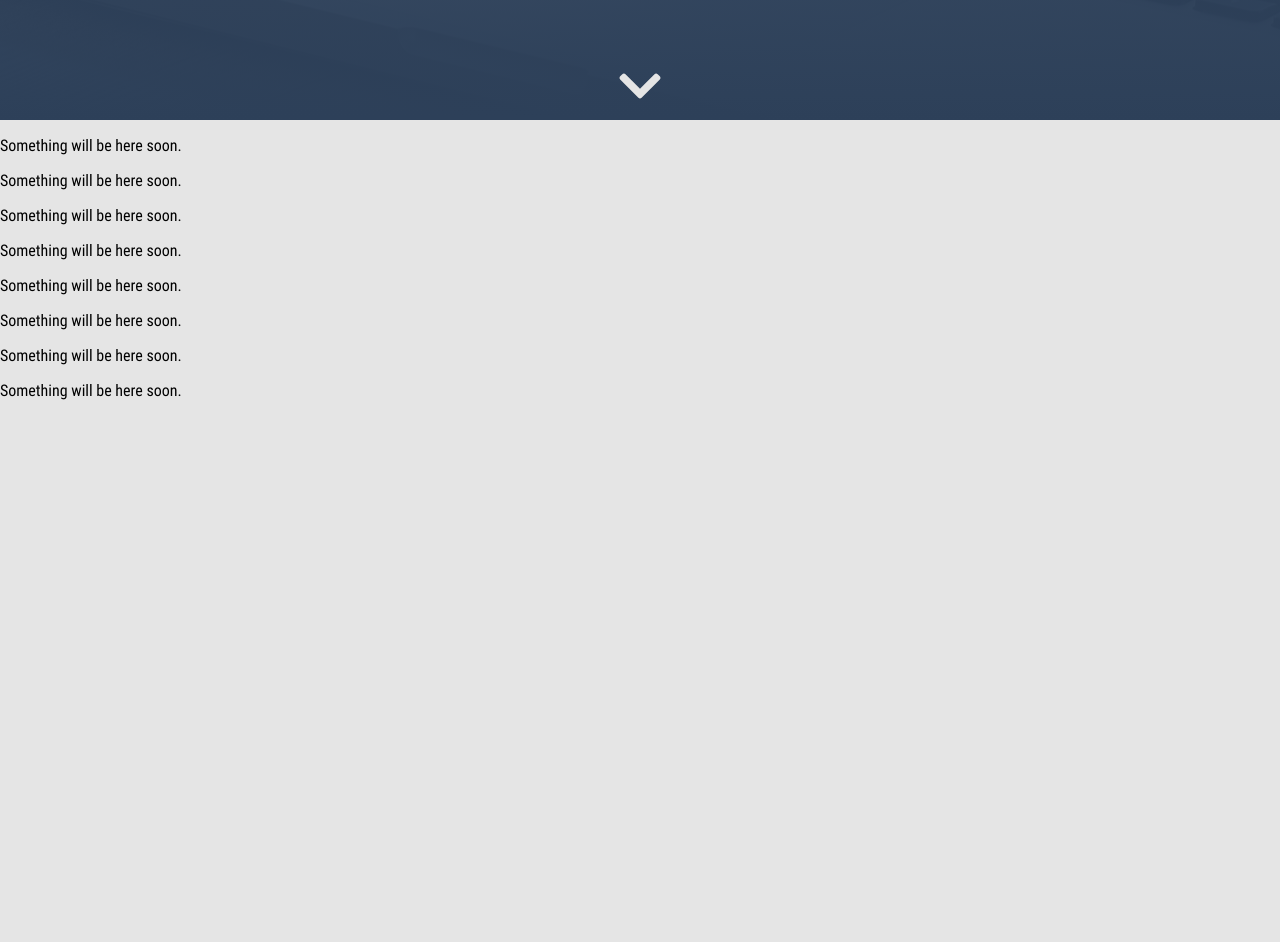
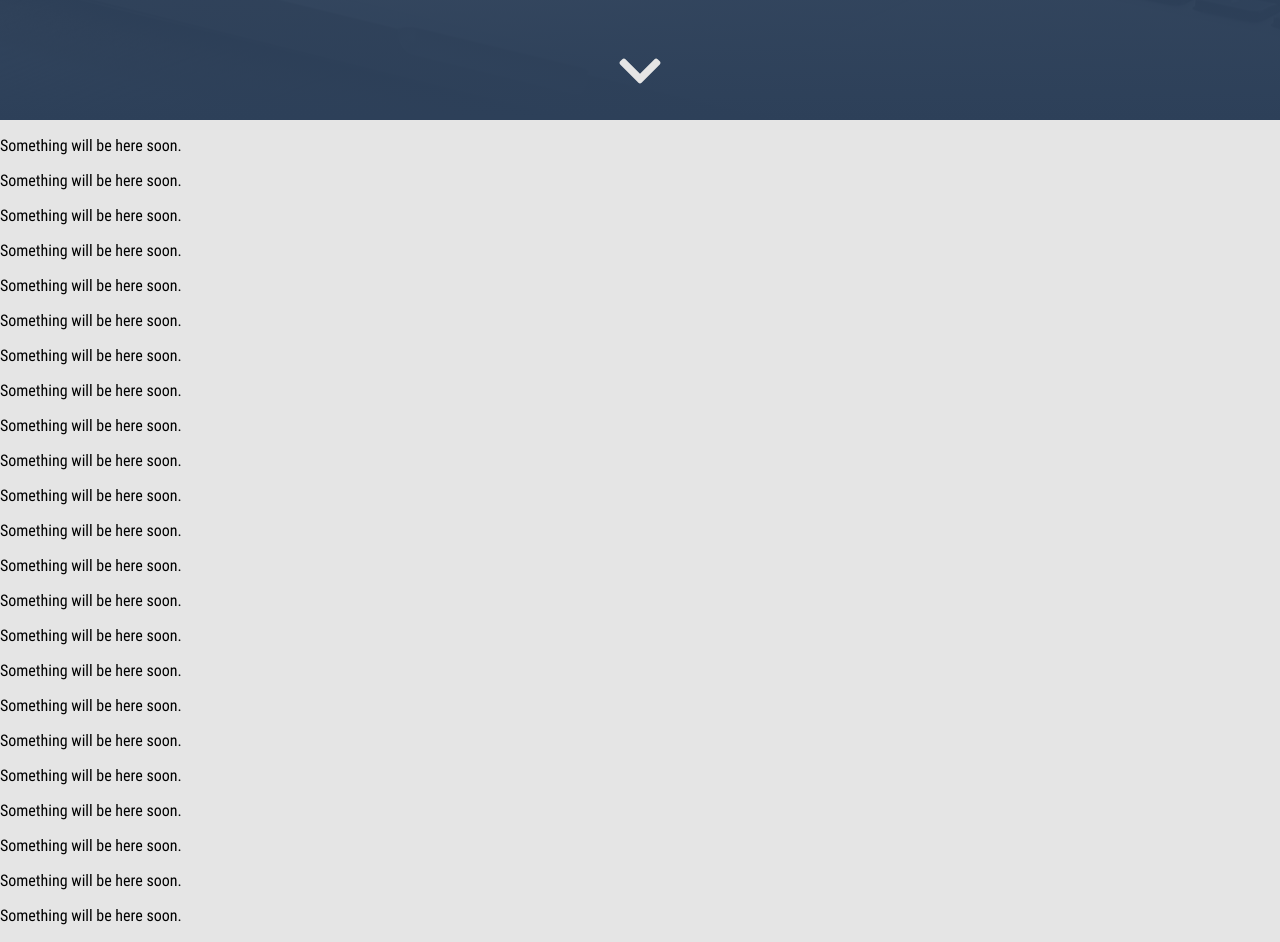
Before and after one commit to Ard2148810/portfolio, a React (Create React App) app: page / in a window 1280 px wide. Shown: the part 680-1622 px from the top of the page. Before the commit the page ends 1096 px from the top, so only its background shows below. Built offline with nearby package versions, Linux system fonts and the light colour scheme.

Commit message:
Scroll button and header animations

```diff
--- a/src/components/Header.tsx
+++ b/src/components/Header.tsx
@@ -3,18 +3,63 @@ import '../style/Header.sass'
 import { FontAwesomeIcon } from "@fortawesome/react-fontawesome";
 import { faChevronDown } from "@fortawesome/free-solid-svg-icons"
 
-const Header = () => {
+type HeaderState = {
+    loaded: boolean
+    scrollButtonVisible: boolean
+};
+
+type HeaderProps = {};
+
+class Header extends React.Component<HeaderProps, HeaderState> {
+
+    state: HeaderState = {
+        loaded: false,
+        scrollButtonVisible: true
+    };
+
+    componentDidMount() {
+        this.setState({ loaded: true });
+        window.addEventListener('scroll', this.handleScroll, { passive: true });
+    }
+
+    handleScroll = () => {
+        const scrollPosition: number = window.pageYOffset
+        const visible: boolean = Header.isScrollButtonVisible(scrollPosition);
+        this.setScrollButtonVisible(visible)
+    }
+
+    setScrollButtonVisible = (isVisible: boolean) => {
+        this.setState({ scrollButtonVisible: isVisible })
+    }
+
+    private static isScrollButtonVisible(scrollY: number) {
+        return scrollY / window.innerHeight * 100 < 10;
+    }
+
+    render() {
+        const scrollButtonClasses =
+            `btn btn-invisible opacity-transition${this.state.scrollButtonVisible ? "" : " disabled"}`;
+
         return (
             <header>
                 <div className="name-container">
                     <h1>Adrian A<span className={"special-letter"} data-char="L">Ł</span>aszewski</h1>
                     <h3>Software Engineer</h3>
                 </div>
+                <a
+                    href={"#main"}
+                    className={scrollButtonClasses}
+                    style={{
+                        opacity: this.state.scrollButtonVisible ? 1 : 0
+                    }}
+                >
                     <div className="header-scroll">
                         <FontAwesomeIcon icon={faChevronDown} size="3x"/>
                     </div>
+                </a>
             </header>
         );
     }
+}
 
 export default Header;
--- a/src/components/Main.tsx
+++ b/src/components/Main.tsx
@@ -2,7 +2,34 @@ import React from "react";
 
 const Main = () => {
     return (
-        <main>
+        <main id="main">
+            <p>Something will be here soon.</p>
+            <p>Something will be here soon.</p>
+            <p>Something will be here soon.</p>
+            <p>Something will be here soon.</p>
+            <p>Something will be here soon.</p>
+            <p>Something will be here soon.</p>
+            <p>Something will be here soon.</p>
+            <p>Something will be here soon.</p>
+            <p>Something will be here soon.</p>
+            <p>Something will be here soon.</p>
+            <p>Something will be here soon.</p>
+            <p>Something will be here soon.</p>
+            <p>Something will be here soon.</p>
+            <p>Something will be here soon.</p>
+            <p>Something will be here soon.</p>
+            <p>Something will be here soon.</p>
+            <p>Something will be here soon.</p>
+            <p>Something will be here soon.</p>
+            <p>Something will be here soon.</p>
+            <p>Something will be here soon.</p>
+            <p>Something will be here soon.</p>
+            <p>Something will be here soon.</p>
+            <p>Something will be here soon.</p>
+            <p>Something will be here soon.</p>
+            <p>Something will be here soon.</p>
+            <p>Something will be here soon.</p>
+            <p>Something will be here soon.</p>
             <p>Something will be here soon.</p>
             <p>Something will be here soon.</p>
             <p>Something will be here soon.</p>
--- a/src/style/Header.sass
+++ b/src/style/Header.sass
@@ -1,4 +1,7 @@
 @import "base"
+@import "animations"
+
+$fadeInAnimationValues: 2s ease-out 0s 1 fadeIn
 
 header
   color: $colorAlt2
@@ -17,6 +20,13 @@ h1, h3
   text-transform: uppercase
   text-align: center
 
+h3
+  animation: $fadeInAnimationValues
+
+.btn-invisible
+  background-color: transparent
+  padding: 15px
+
 .name-container
   display: flex
   flex-direction: column
@@ -26,6 +36,7 @@ h1, h3
 
 .header-scroll
   margin-bottom: 10px
+  animation: $fadeInAnimationValues, 1s ease-out 2s infinite upAndDown
 
 .special-letter
   color: $colorSecondary
@@ -37,3 +48,6 @@ h1, h3
   color: $colorAlt2
   left: 0
   top: 0
+
+.opacity-transition
+  transition: opacity 0.5s
--- /dev/null
+++ b/src/style/_animations.sass
@@ -0,0 +1,17 @@
+@keyframes fadeIn
+  0%
+    opacity: 0
+  10%
+    opacity: 0
+  100%
+    opacity: 1
+
+@keyframes upAndDown
+  0%
+    transform: translateY(0px)
+  8%
+    transform: translateY(-8px)
+  40%
+    transform: translateY(0px)
+  100%
+    transform: translateY(0px)
--- a/src/style/_base.sass
+++ b/src/style/_base.sass
@@ -21,6 +21,23 @@ $colorAlt2: #e5e5e5
 +font('RobotoCondensed-Regular', 'normal', 'normal')
 
 // Reset default styling
-html, body, div, h1, h2, h3, h4, h5, h6
+html, body, div, h1, h2, h3, h4, h5, h6, button
   margin: 0
   padding: 0
+
+.btn
+  background-color: $colorSecondary
+  padding: 6px 12px 6px 12px
+  border-radius: 5px
+  border: none
+  color: #e5e5e5
+
+.btn.disabled
+  pointer-events: none
+  cursor: default
+
+button:hover
+  cursor: pointer
+
+html
+  scroll-behavior: smooth
```
Also changed, not shown: 1 other file (tests, documents, lock files or other folders). Lines whose indentation alone changed are shown as unchanged.
